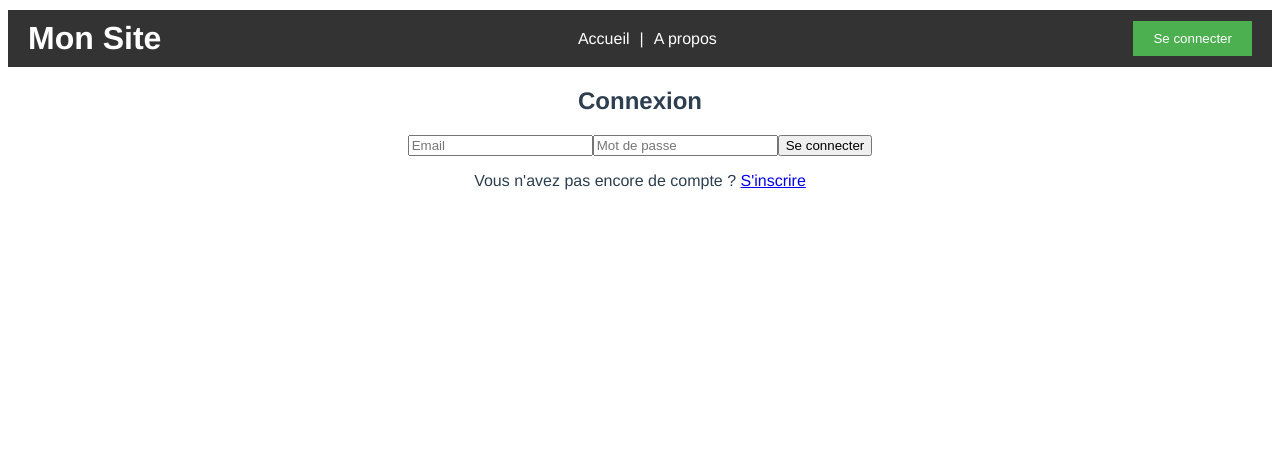
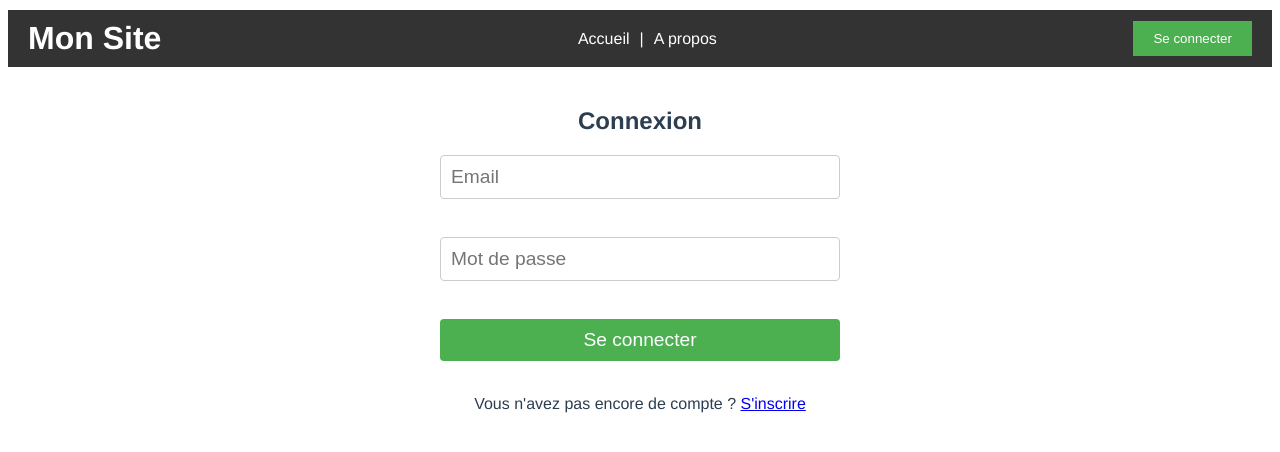
Before and after one commit to GeminiCelestium/siteweb1, a Vue app: page /connexion in a window 1280 px wide. Shown: the top 452 px of the page. Built offline with nearby package versions, Linux system fonts and the light colour scheme; no server answers.

Commit message:
Modifications Visuelles

```diff
--- a/src/components/Comptes/ConnexionPage.vue
+++ b/src/components/Comptes/ConnexionPage.vue
@@ -1,11 +1,11 @@
 <template>
-    <div>
+    <div class="login-container">
       <h2>Connexion</h2>
       <form @submit.prevent="login">
-        <input type="email" v-model="email" placeholder="Email" required />
-        <input type="password" v-model="password" placeholder="Mot de passe" required />
+        <input type="email" v-model="email" placeholder="Email" required /><br/>
+        <input type="password" v-model="password" placeholder="Mot de passe" required /><br/>
         <button type="submit">Se connecter</button>
-      </form>
+      </form><br/>
       <p v-if="errorMessage" class="error">{{ errorMessage }}</p>
       <p>
         Vous n'avez pas encore de compte ? <router-link to="/inscription">S'inscrire</router-link>
@@ -57,7 +57,42 @@
   </script>
 
 <style scoped>
-.error {
+  .login-container {
+    max-width: 400px;
+    margin: 0 auto;
+    padding: 20px;
+    text-align: center;
+  }
+
+  form {
+    display: flex;
+    flex-direction: column;
+    gap: 10px;
+  }
+
+  input {
+    padding: 10px;
+    font-size: 1.2em;
+    border: 1px solid #ccc;
+    border-radius: 4px;
+  }
+
+  button {
+    padding: 10px;
+    font-size: 1.2em;
+    background-color: #4CAF50;
+    color: white;
+    border: none;
+    border-radius: 4px;
+    cursor: pointer;
+  }
+
+  button:hover {
+    background-color: #45a049;
+  }
+
+  .error {
     color: red;
-}
+    font-size: 1.2em;
+  }
 </style>
--- a/src/components/Comptes/InscriptionPage.vue
+++ b/src/components/Comptes/InscriptionPage.vue
@@ -1,9 +1,9 @@
 <template>
-  <div>
+  <div class="signup-container">
     <h2>Inscription</h2>
     <form @submit.prevent="register">
-      <input type="email" v-model="email" placeholder="Email" required />
-      <input type="password" v-model="password" placeholder="Mot de passe" required />
+      <input type="email" v-model="email" placeholder="Email" required /><br/>
+      <input type="password" v-model="password" placeholder="Mot de passe" required /><br/>
       <button type="submit">S'inscrire</button>
       <p v-if="errorMessage" class="error">{{ errorMessage }}</p>
     </form>
@@ -51,5 +51,37 @@ export default {
 </script>
 
 <style scoped>
-/* Styles ici */
+  .signup-container {
+    max-width: 400px;
+    margin: 0 auto;
+    padding: 20px;
+    text-align: center;
+  }
+
+  form {
+    display: flex;
+    flex-direction: column;
+    gap: 10px;
+  }
+
+  input {
+    padding: 10px;
+    font-size: 1.2em;
+    border: 1px solid #ccc;
+    border-radius: 4px;
+  }
+
+  button {
+    padding: 10px;
+    font-size: 1.2em;
+    background-color: #4CAF50;
+    color: white;
+    border: none;
+    border-radius: 4px;
+    cursor: pointer;
+  }
+
+  button:hover {
+    background-color: #45a049;
+  }
 </style>
```
